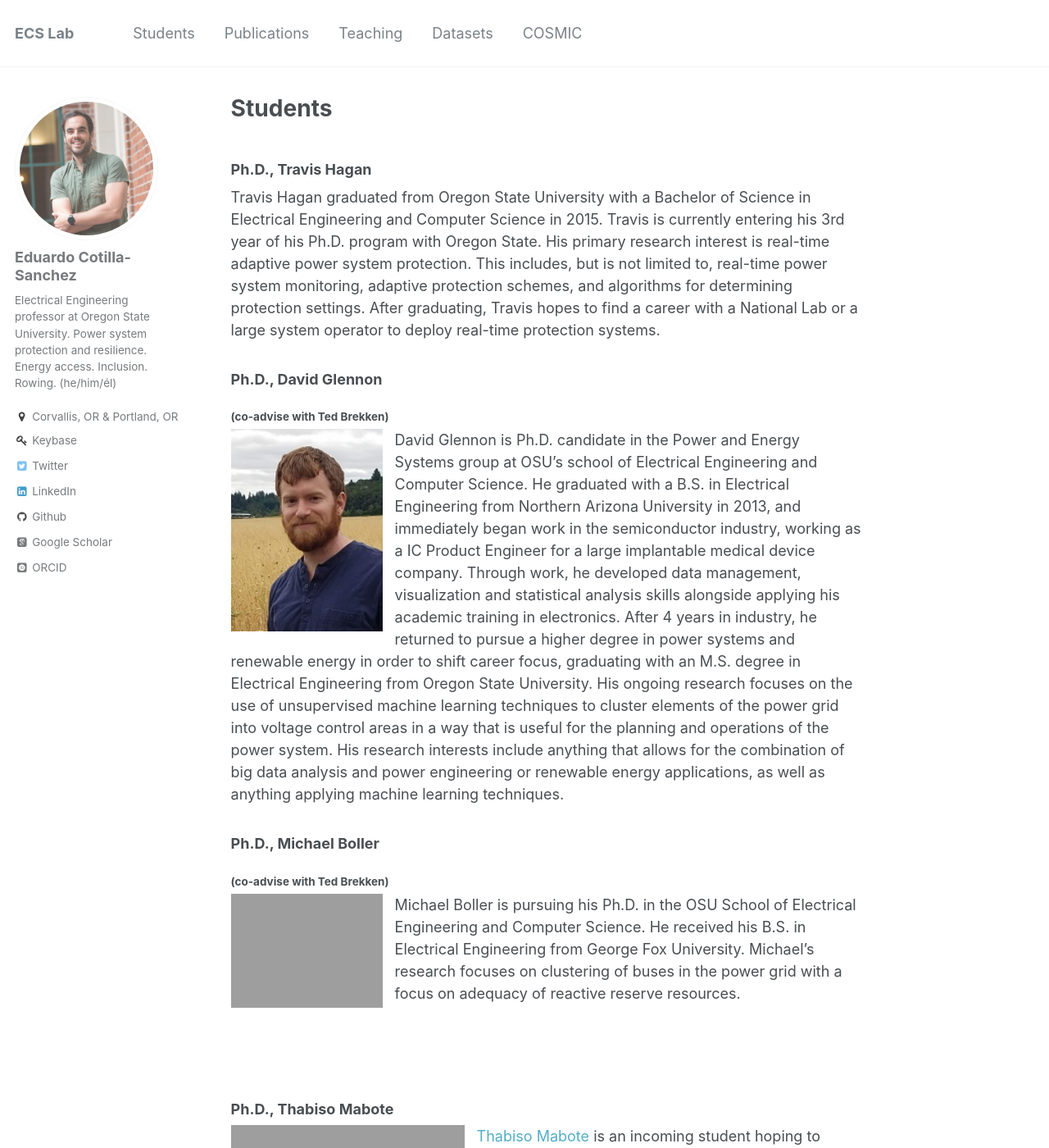
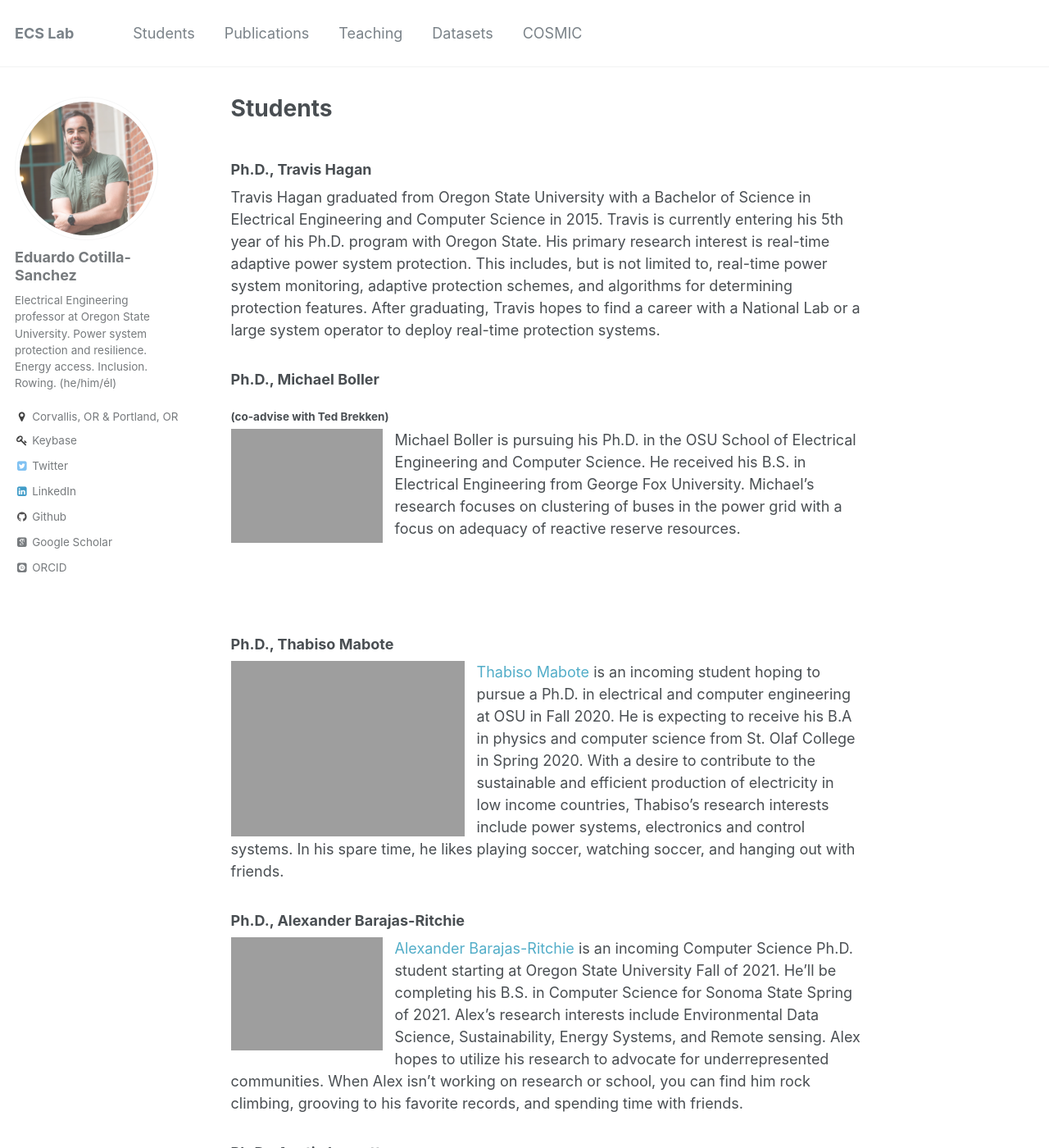
Before and after one commit to ecotillasanchez/ecotillasanchez.github.io, a Jekyll site: the page built from _pages/students.md, in a window 1280 px wide and 1400 px high. Shown: the whole window at 82% size. Built offline with Jekyll 4.4.1, drawn with Linux system fonts in a browser that asks for light colours; some web fonts are replaced; some of the changed text lies outside the part shown.

Commit message:
Students update Fall 2021.

```diff
--- a/_pages/students.md
+++ b/_pages/students.md
@@ -7,11 +7,7 @@ author_profile: true
 {% include base_path %}
 
 ### Ph.D., Travis Hagan
-Travis Hagan graduated from Oregon State University with a Bachelor of Science in Electrical Engineering and Computer Science in 2015. Travis is currently entering his 3rd year of his Ph.D. program with Oregon State. His primary research interest is real-time adaptive power system protection. This includes, but is not limited to, real-time power system monitoring, adaptive protection schemes, and algorithms for determining protection settings. After graduating, Travis hopes to find a career with a National Lab or a large system operator to deploy real-time protection systems.
-
-### Ph.D., David Glennon
-###### (co-advise with Ted Brekken)
-<img align="left" src="https://ecotillasanchez.github.io/files/david.jpeg" alt="David Glennon" width="200" height="200" style="padding-right:15px"> David Glennon is Ph.D. candidate in the Power and Energy Systems group at OSU’s school of Electrical Engineering and Computer Science. He graduated with a B.S. in Electrical Engineering from Northern Arizona University in 2013, and immediately began work in the semiconductor industry, working as a IC Product Engineer for a large implantable medical device company. Through work, he developed data management, visualization and statistical analysis skills alongside applying his academic training in electronics. After 4 years in industry, he returned to pursue a higher degree in power systems and renewable energy in order to shift career focus, graduating with an M.S. degree in Electrical Engineering from Oregon State University. His ongoing research focuses on the use of unsupervised machine learning techniques to cluster elements of the power grid into voltage control areas in a way that is useful for the planning and operations of the power system. His research interests include anything that allows for the combination of big data analysis and power engineering or renewable energy applications, as well as anything applying machine learning techniques.
+Travis Hagan graduated from Oregon State University with a Bachelor of Science in Electrical Engineering and Computer Science in 2015. Travis is currently entering his 5th year of his Ph.D. program with Oregon State. His primary research interest is real-time adaptive power system protection. This includes, but is not limited to, real-time power system monitoring, adaptive protection schemes, and algorithms for determining protection features. After graduating, Travis hopes to find a career with a National Lab or a large system operator to deploy real-time protection systems.
 
 ### Ph.D., Michael Boller
 ###### (co-advise with Ted Brekken)
@@ -21,18 +17,20 @@ Travis Hagan graduated from Oregon State University with a Bachelor of Science i
 <br />
 <br />
 
-
 ### Ph.D., Thabiso Mabote
 <img align="left" src="https://ecotillasanchez.github.io/files/thabiso.jpg" alt="Thabiso Mabote" width="300" height="200" style="padding-right:15px"> [Thabiso Mabote](https://www.linkedin.com/in/thabiso-mabote-321013100/) is an incoming student hoping to pursue a Ph.D. in electrical and computer engineering at OSU in Fall 2020. He is expecting to receive his B.A in physics and computer science from St. Olaf College in Spring 2020. With a desire to contribute to the sustainable and efficient production of electricity in low income countries, Thabiso’s research interests include power systems, electronics and control systems. In his spare time, he likes playing soccer, watching soccer, and hanging out with friends.
 
 ### Ph.D., Alexander Barajas-Ritchie
 <img align="left" src="https://ecotillasanchez.github.io/files/Alex.png" alt="Alexander Barajas-Ritchie" width="200" height="200" style="padding-right:15px"> [Alexander Barajas-Ritchie]() is an incoming Computer Science Ph.D. student starting at Oregon State University Fall of 2021. He’ll be completing his B.S. in Computer Science for Sonoma State Spring of 2021. Alex’s research interests include Environmental Data Science, Sustainability, Energy Systems, and Remote sensing. Alex hopes to utilize his research to advocate for underrepresented communities. When Alex isn’t working on research or school, you can find him rock climbing, grooving to his favorite records, and spending time with friends.
 
-### M.S./Ph.D., Austin Lassetter
-<img align="left" src="https://ecotillasanchez.github.io/files/austin.jpeg" alt="Austin Lassetter" width="200" height="200" style="padding-right:15px"> Austin Lassetter is an M.S./Ph.D in Electrical and Computer Engineering and Artificial Intelligence. His interests lie in machine learning, signal processing, and power systems. Specifically, he is interested in improving upon or introducing machine learning algorithms to Smart Grid applications, to system losses of the grid and better integrate energy storage control. In his spare time, Austin enjoys running, biking, board games, video games, hiking, and watching sports.
+### Ph.D., Austin Lassetter
+<img align="left" src="https://ecotillasanchez.github.io/files/austin.jpeg" alt="Austin Lassetter" width="200" height="200" style="padding-right:15px"> Austin Lassetter is a Ph.D student in Artificial Intelligence. His interests lie in machine learning, signal processing, and power systems. Specifically, he is interested in improving upon or introducing machine learning algorithms to Smart Grid applications, to system losses of the grid and better integrate energy storage control. In his spare time, Austin enjoys running, biking, board games, video games, hiking, and watching sports.
 
 ### M.S., Riley Weinmann
 <img align="left" src="https://ecotillasanchez.github.io/files/RW_Pic.jpeg" alt="Riley Weinmann" width="200" height="150" style="padding-right:15px"> [Riley Weinmann]() will begin pursuing an M.S. in Electrical Engineering at Oregon State in the Fall of 2021 after receiving a B.S. in Electrical Engineering from Montana State University. Riley hopes to contribute to a more reliable, sustainable and accessible power system with research into power system operation, control and protection. His interests include integration of distributed generation, and synchrophasor applications. When he is not studying, he enjoys exploring with his wife and dogs.
+
+### M.S., Harshali Bhonslay
+<img align="left" src="https://ecotillasanchez.github.io/files/Harshali.jpeg" alt="Harshali Bhonslay" width="200" height="150" style="padding-right:15px"> [Harshali Bhonslay]() will begin pursuing her Masters in Electrical and Computer Engineering at Oregon State in Fall of 2021. She graduated with a B.E. in Electrical Engineering from Mumbai University in 2017. Since then she has worked for Renewable Energy Startups in India. This included working on commercial rooftop solar systems and projects related to Battery Energy Storage System. Harshali has keen interest in sustainable power systems for all through integration of renewables, microgrids and battery energy storage. She is a trained yoga instructor and chess enthusiast.
 
 
 ## Graduated Students
```
Also changed, not shown: other parts of _pages/students.md (+1 -0 lines), files/Harshali.jpeg (added), files/adam.jpeg (deleted), files/ben.jpeg (deleted), files/brandon.jpeg (deleted), files/david.jpeg (deleted), files/marissa.jpeg (deleted), files/phylicia.jpeg (deleted), files/vicente.jpg (deleted), files/yenifer.jpeg (deleted), 1 other file.
